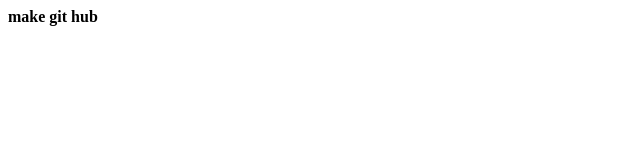
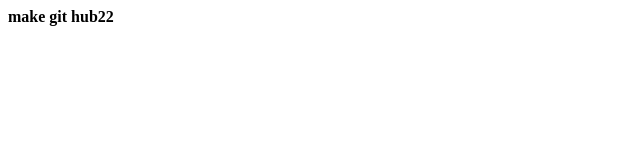
Before and after one commit to yujinchati/yujinchati.github.com, a plain HTML site: page index.html in a window 1280 px wide. Shown: the full height of the page, 0-640 px from the left. Drawn offline with Linux system fonts and the light colour scheme.

Commit message:
index make

```diff
--- a/index.html
+++ b/index.html
@@ -5,6 +5,6 @@
     <title>git hub</title>
 </head>
 <body>
-    <strong>make git hub</strong>
+    <strong>make git hub22</strong>
 </body>
 </html>
```
